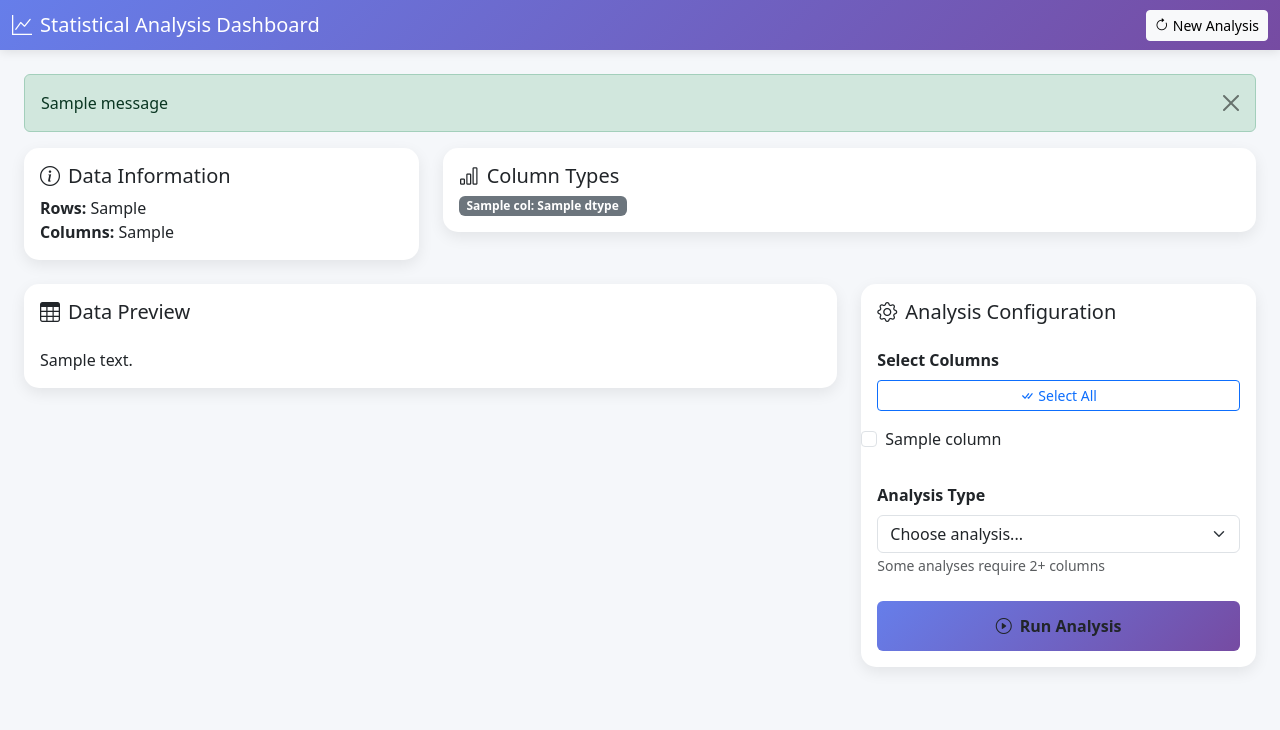
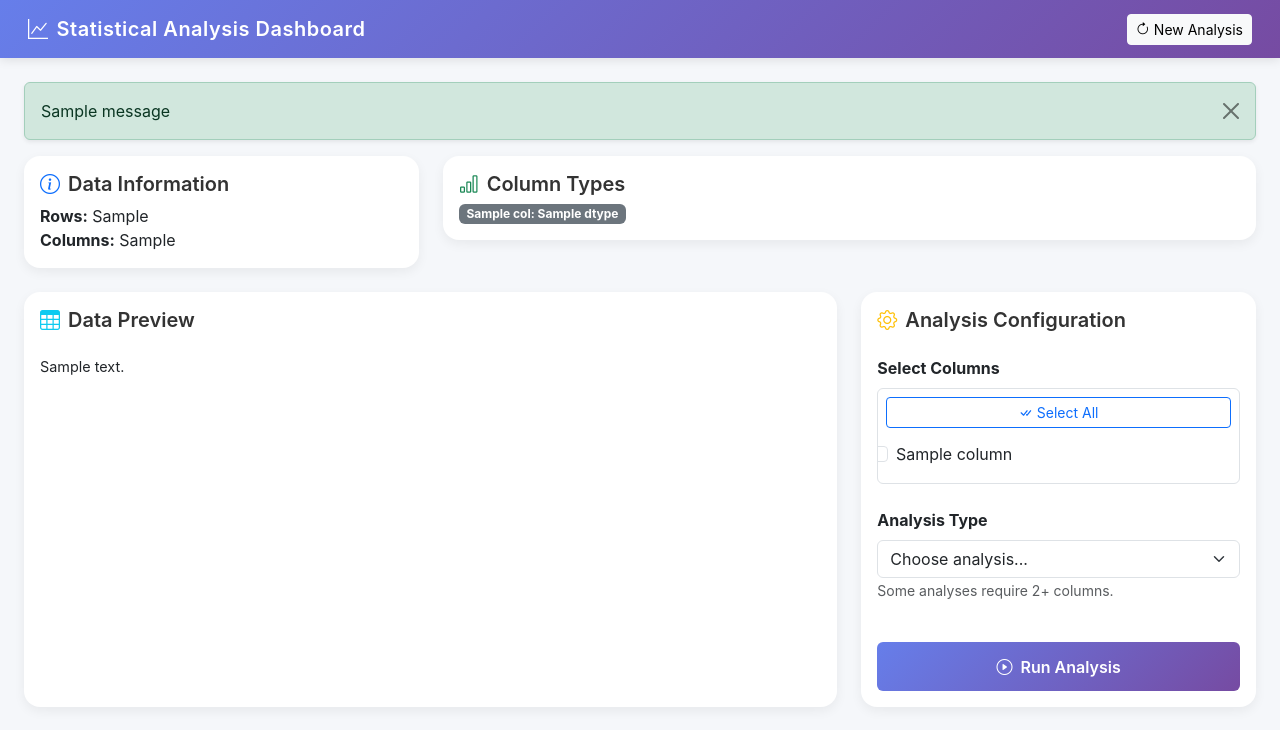
Before and after one commit to Over1ordRon/and, a Django app: template analysis/templates/analysis/dashboard.html in a window 1280 px wide. Shown: the top 730 px of the page. Run offline with Django 5.2, Linux system fonts and the light colour scheme; the template is opened without the code that fills it: most values are stand-ins (such as "Sample title", 1, 10 or a date in 2020); one stand-in notice (Sample message) is shown.

Commit message:
updated dashboard with easier to read collomn choise

```diff
--- a/analysis/templates/analysis/dashboard.html
+++ b/analysis/templates/analysis/dashboard.html
@@ -4,50 +4,100 @@
   <meta charset="UTF-8">
   <meta name="viewport" content="width=device-width, initial-scale=1.0">
   <title>Dashboard - Statistical Analysis</title>
+
+  <!-- Bootstrap & Icons -->
   <link href="https://cdn.jsdelivr.net/npm/bootstrap@5.3.0/dist/css/bootstrap.min.css" rel="stylesheet">
   <link rel="stylesheet" href="https://cdn.jsdelivr.net/npm/bootstrap-icons@1.10.0/font/bootstrap-icons.css">
+
   <style>
     body {
       background: #f5f7fa;
+      font-family: "Inter", system-ui, sans-serif;
     }
+
     .navbar {
       background: linear-gradient(135deg, #667eea 0%, #764ba2 100%);
       box-shadow: 0 2px 10px rgba(0,0,0,0.1);
+      padding: 0.75rem 1rem;
     }
+
+    .navbar .navbar-brand {
+      font-weight: 600;
+      letter-spacing: 0.5px;
+    }
+
     .card {
       border: none;
-            border-radius: 15px;
-            box-shadow: 0 5px 15px rgba(0,0,0,0.08);
-            transition: transform 0.2s;
+      border-radius: 16px;
+      box-shadow: 0 4px 12px rgba(0,0,0,0.06);
+      transition: transform 0.2s, box-shadow 0.2s;
     }
+
     .card:hover {
-            transform: translateY(-5px);
+      transform: translateY(-4px);
+      box-shadow: 0 6px 16px rgba(0,0,0,0.08);
     }
+
+    .card-title {
+      display: flex;
+      align-items: center;
+      font-weight: 600;
+      color: #333;
+    }
+
     .analysis-card {
       cursor: pointer;
       border: 2px solid transparent;
+      transition: all 0.2s;
     }
+
     .analysis-card.selected {
       border-color: #667eea;
       background: #f8f9ff;
     }
+
     .column-checkbox {
-            padding: 0.5rem;
+      padding: 0.4rem 0.6rem;
       border-radius: 8px;
       transition: background 0.2s;
     }
+
     .column-checkbox:hover {
-            background: #f8f9ff;
+      background: #f1f3ff;
     }
+
     .btn-analyze {
       background: linear-gradient(135deg, #667eea 0%, #764ba2 100%);
       border: none;
       padding: 0.8rem 2rem;
       font-weight: 600;
+      color: white;
+      transition: background 0.2s;
+    }
+
+    .btn-analyze:hover {
+      background: linear-gradient(135deg, #5b6ee0 0%, #6b43a0 100%);
+    }
+
+    /* Sticky config card for better UX */
+    @media (min-width: 992px) {
+      .sticky-card {
+        position: sticky;
+        top: 1rem;
+      }
+    }
+
+    .table-preview {
+      font-size: 0.9rem;
+    }
+
+    .badge {
+      background: #6c757d;
     }
   </style>
 </head>
 <body>
+  <!-- Navbar -->
   <nav class="navbar navbar-dark mb-4">
     <div class="container-fluid">
       <span class="navbar-brand mb-0 h1">
@@ -60,21 +110,22 @@
   </nav>
 
   <div class="container-fluid px-4">
+    <!-- Alerts -->
     {% if messages %}
       {% for message in messages %}
-                <div class="alert alert-{{ message.tags }} alert-dismissible fade show" role="alert">
+        <div class="alert alert-{{ message.tags }} alert-dismissible fade show shadow-sm" role="alert">
           {{ message }}
           <button type="button" class="btn-close" data-bs-dismiss="alert"></button>
         </div>
       {% endfor %}
     {% endif %}
 
+    <!-- Info Cards -->
     <div class="row g-4 mb-4">
-            <!-- Data Info Card -->
       <div class="col-md-4">
         <div class="card">
           <div class="card-body">
-                        <h5 class="card-title"><i class="bi bi-info-circle me-2"></i>Data Information</h5>
+            <h5 class="card-title"><i class="bi bi-info-circle me-2 text-primary"></i>Data Information</h5>
             <ul class="list-unstyled mb-0">
               <li><strong>Rows:</strong> {{ shape.0 }}</li>
               <li><strong>Columns:</strong> {{ shape.1 }}</li>
@@ -83,11 +134,10 @@
         </div>
       </div>
 
-            <!-- Quick Stats Card -->
       <div class="col-md-8">
         <div class="card">
           <div class="card-body">
-                        <h5 class="card-title"><i class="bi bi-bar-chart me-2"></i>Column Types</h5>
+            <h5 class="card-title"><i class="bi bi-bar-chart me-2 text-success"></i>Column Types</h5>
             <div class="d-flex flex-wrap gap-2">
               {% for col, dtype in dtypes.items %}
                 <span class="badge bg-secondary">{{ col }}: {{ dtype }}</span>
@@ -98,23 +148,25 @@
       </div>
     </div>
 
-        <!-- Analysis Form -->
+    <!-- Data + Config -->
     <div class="row g-4">
+      <!-- Data Preview -->
       <div class="col-lg-8">
-                <div class="card">
+        <div class="card h-100">
           <div class="card-body">
-                        <h5 class="card-title mb-4"><i class="bi bi-table me-2"></i>Data Preview</h5>
-                        <div class="table-responsive" style="max-height: 400px; overflow-y: auto;">
+            <h5 class="card-title mb-4"><i class="bi bi-table me-2 text-info"></i>Data Preview</h5>
+            <div class="table-responsive table-preview" style="max-height: 420px; overflow-y: auto;">
               {{ data_preview|safe }}
             </div>
           </div>
         </div>
       </div>
 
+      <!-- Config -->
       <div class="col-lg-4">
-                <div class="card">
+        <div class="card sticky-card">
           <div class="card-body">
-                        <h5 class="card-title mb-4"><i class="bi bi-gear me-2"></i>Analysis Configuration</h5>
+            <h5 class="card-title mb-4"><i class="bi bi-gear me-2 text-warning"></i>Analysis Configuration</h5>
 
             <form method="post" action="{% url 'analyze_data' %}" id="analysisForm">
               {% csrf_token %}
@@ -122,7 +174,7 @@
               <!-- Column Selection -->
               <div class="mb-4">
                 <label class="form-label fw-bold">Select Columns</label>
-                                <div id="columnsList">
+                <div id="columnsList" class="border rounded p-2" style="max-height: 200px; overflow-y: auto;">
                   {% for column in columns %}
                     <div class="form-check column-checkbox">
                       <input class="form-check-input" type="checkbox" name="columns"
@@ -135,7 +187,7 @@
                 </div>
               </div>
 
-                            <!-- Analysis Type Selection -->
+              <!-- Analysis Type -->
               <div class="mb-4">
                 <label class="form-label fw-bold">Analysis Type</label>
                 <select name="analysis_type" class="form-select" required>
@@ -149,10 +201,10 @@
                   <option value="chi2_rows">Chi-Square Distance (Rows)</option>
                   <option value="chi2_cols">Chi-Square Distance (Columns)</option>
                 </select>
-                                <small class="text-muted">Some analyses require 2+ columns</small>
+                <small class="text-muted">Some analyses require 2+ columns.</small>
               </div>
 
-                            <button type="submit" class="btn btn-analyze w-100">
+              <button type="submit" class="btn btn-analyze w-100 mt-3">
                 <i class="bi bi-play-circle me-2"></i>Run Analysis
               </button>
             </form>
@@ -162,9 +214,11 @@
     </div>
   </div>
 
+  <!-- Bootstrap JS -->
   <script src="https://cdn.jsdelivr.net/npm/bootstrap@5.3.0/dist/js/bootstrap.bundle.min.js"></script>
+
+  <!-- Select All Script -->
   <script>
-        // Add 'Select All' functionality
     const columnsList = document.getElementById('columnsList');
     const selectAllBtn = document.createElement('button');
     selectAllBtn.type = 'button';
@@ -174,9 +228,9 @@
       const checkboxes = columnsList.querySelectorAll('input[type="checkbox"]');
       const allChecked = Array.from(checkboxes).every(cb => cb.checked);
       checkboxes.forEach(cb => cb.checked = !allChecked);
-            selectAllBtn.innerHTML = allChecked ?
-                '<i class="bi bi-check-all me-1"></i>Select All' :
-                '<i class="bi bi-x me-1"></i>Deselect All';
+      selectAllBtn.innerHTML = allChecked
+        ? '<i class="bi bi-check-all me-1"></i>Select All'
+        : '<i class="bi bi-x-lg me-1"></i>Deselect All';
     };
     columnsList.insertBefore(selectAllBtn, columnsList.firstChild);
   </script>
```
Also changed, not shown: 1 other file. Lines whose indentation alone changed are shown as unchanged.
